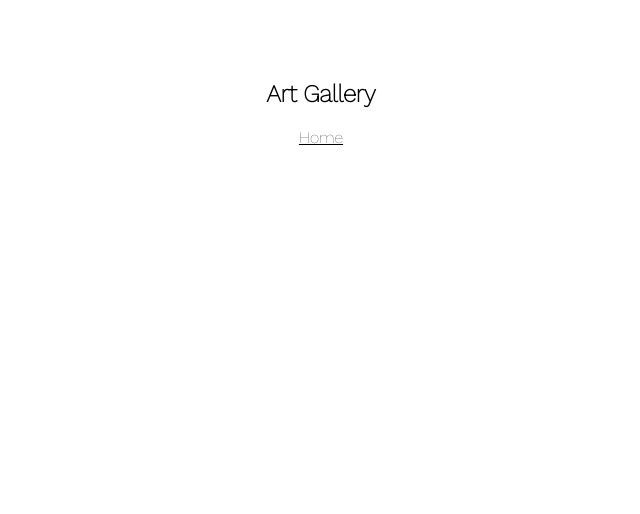
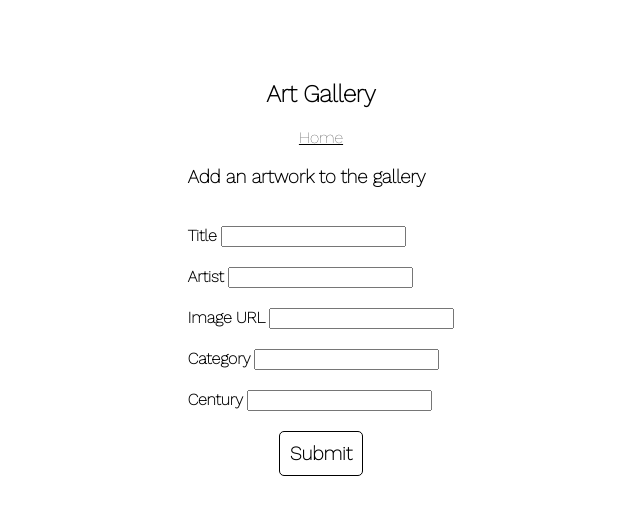
Before and after one commit to diyanamendoza/art-frontend, a React (Create React App) app: page /add in a window 1280 px wide. Shown: the top 514 px of the page, without its empty margins (319-959 px from the left). Built offline with nearby package versions, Linux system fonts and the light colour scheme.

Commit message:
Add page to add artwork via post

```diff
--- a/src/App.css
+++ b/src/App.css
@@ -54,3 +54,28 @@ header > a {
   justify-content: center;
   align-items: center;
 }
+
+.post-form {
+  display: flex;
+  flex-direction: column;
+  align-items: flex-start;
+  gap: 20px;
+  font-weight: bolder;
+}
+
+button {
+  align-self: center;
+  background: white;
+  border: 1px solid black;
+  border-radius: 5px;
+  font-family: 'Work Sans', sans-serif;
+  font-size: larger;
+  font-weight: bolder;
+  padding: 10px;
+  cursor: pointer;
+}
+
+button:active, button:hover {
+  background: black;
+  color: white;
+}
--- a/src/App.js
+++ b/src/App.js
@@ -8,6 +8,7 @@ import {
 } from 'react-router-dom';
 import All from './All.js';
 import Detail from './Detail.js';
+import Create from './Create.js';
 
 export default class App extends Component {
 
@@ -31,6 +32,11 @@ export default class App extends Component {
                             exact
                             render={(routerProps) => <Detail {...routerProps} />}
                         />
+                        <Route
+                            path="/add"
+                            exact
+                            render={(routerProps) => <Create {...routerProps} />}
+                        />
                     </Switch>
                 </Router>
             </div>
--- /dev/null
+++ b/src/Create.js
@@ -0,0 +1,47 @@
+import React, { Component } from 'react'
+import request from 'superagent'
+
+export default class Create extends Component {
+    state = {
+        title: '',
+        artist: '',
+        img: '',
+        category: '',
+        century: '',
+    }
+
+    handleSubmit = async e => {
+        e.preventDefault();
+        await request
+        .post('https://stormy-thicket-09908.herokuapp.com/artworks')
+        .send({
+            title: this.state.title,
+            artist: this.state.artist,
+            img: this.state.img,
+            category: this.state.category,
+            century: this.state.century,
+        })
+
+        this.props.history.push('/')
+    }
+
+    titleChange = e => this.setState({ title: e.target.value })
+    artistChange = e => this.setState({ artist: e.target.value })
+    imgChange = e => this.setState({ img: e.target.value })
+    categoryChange = e => this.setState({ category: e.target.value })
+    centuryChange = e => this.setState({ century: e.target.value })
+
+    render() {
+        return (
+            <form className='post-form'>
+                <h3>Add an artwork to the gallery</h3>
+                <label>Title <input onChange={this.titleChange} /></label>
+                <label>Artist <input onChange={this.artistChange} /></label>
+                <label>Image URL <input onChange={this.imgChange} /></label>
+                <label>Category <input onChange={this.categoryChange} /></label>
+                <label>Century <input onChange={this.centuryChange} /></label>
+                <button>Submit</button>
+            </form>
+        )
+    }
+}
```
